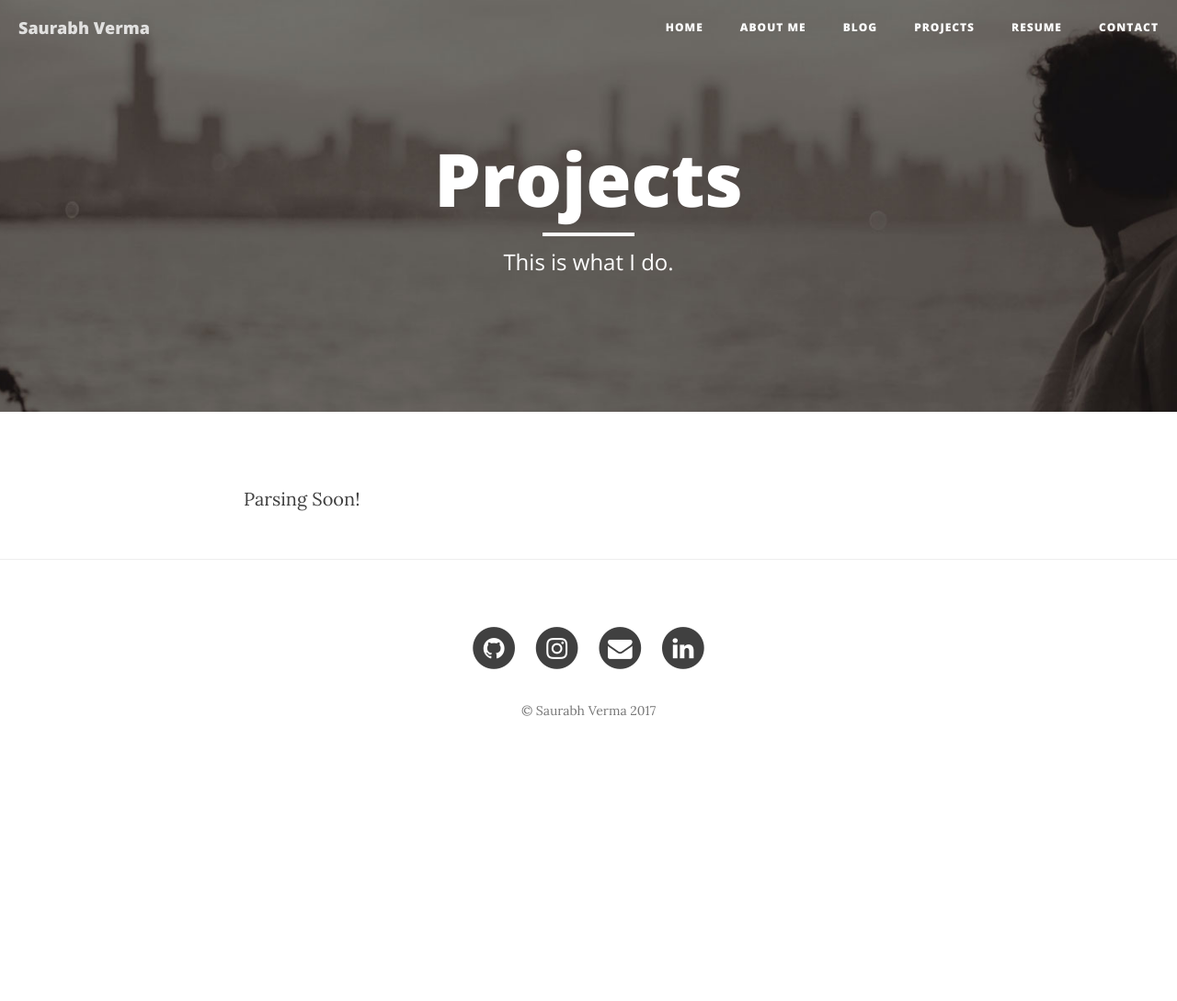
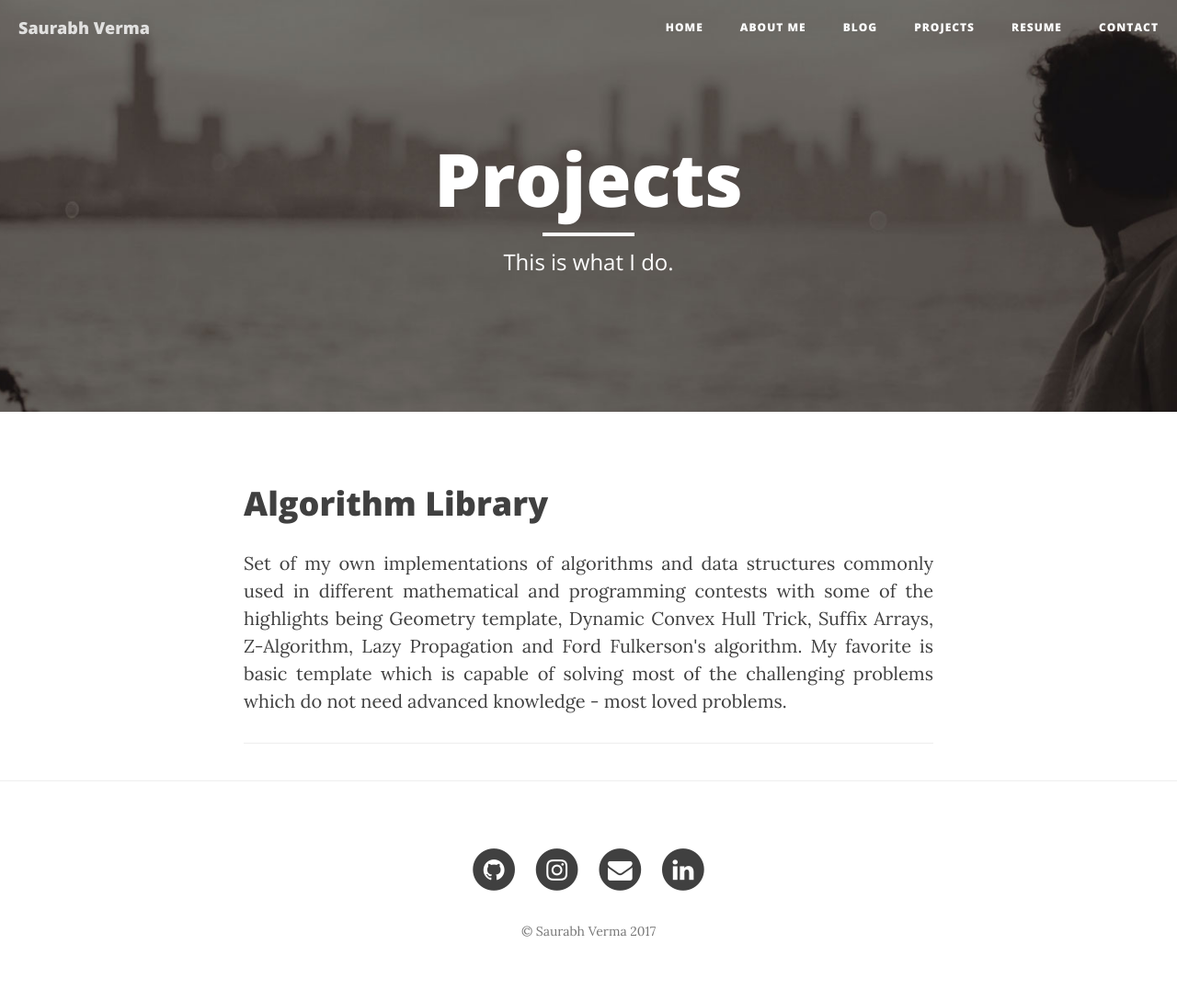
Before and after one commit to saurrv/saurrv.github.io, a Jekyll site: the page built from projects.html, in a window 1280 px wide. Shown: the whole page at 92% size. Built offline with Jekyll 4.4.1, drawn with Linux system fonts in a browser that asks for light colours; nearby versions of some CDN libraries; before the commit the page ends 900 px from its top, so only the background shows below that.

Commit message:
add first project

```diff
--- a/_data/projects.yml
+++ b/_data/projects.yml
@@ -1,56 +1,4 @@
-# careers section data
-- name:
-    detail: Nextcode
-    i18n: nextcode
-  desc:
-    detail: Now I am in Nextcode and develop website with Python code for genetic analysis.
-    i18n: nextcode_des
-  date:
-    detail: Apr. 2016
-    i18n: nextcode_date
-  job:
-    detail: Python Developer
-    i18n: nextcode_job
-  icon: fa-plus-square
-
-- name:
-    detail: Netease Game
-    i18n: netease
-  desc:
-    detail: In Netease game, I learned game service system and use Python code for ops.
-    i18n: netease_des
-  date:
-    detail: Jun. 2015
-    i18n: nextcode_date
-  job:
-    detail: Dev Ops
-    i18n: netease_job
-  icon: fa-gamepad
-
-- name:
-    detail: Ucloud
-    i18n: ucloud
-  desc:
-    detail: In ucloud, I started to deal with servers and Linux system and use shell scripts to manage massive server.
-    i18n: ucloud_des
-  date:
-    detail: Sep. 2013
-    i18n: ucloud_date
-  job:
-    detail: Dev Ops
-    i18n: ucloud_job
-  icon: fa-cloud
-
-- name:
-    detail: Graduation
-    i18n: college
-  desc:
-    detail: At July 2013,I graduated from college and started my IT technology tour.
-    i18n: college_des
-  date:
-    detail: Jul. 2013
-    i18n: college_date
-  job:
-    detail: Student
-    i18n: college_job
-  icon: fa-book
+- name: "Algorithm Library"
+  github-url: "https://github.com/saurv4u/Algorithm-Library"
+  image:
+  description: "Set of my own implementations of algorithms and data structures commonly used in different mathematical and programming contests with some of the highlights being Geometry template, Dynamic Convex Hull Trick, Suffix Arrays, Z-Algorithm, Lazy Propagation and Ford Fulkerson's algorithm. My favorite is basic template which is capable of solving most of the challenging problems which do not need advanced knowledge - most loved problems."
--- a/_includes/nav.html
+++ b/_includes/nav.html
@@ -37,7 +37,7 @@
                     <a href="{{ site.baseurl }}/publications">Publications</a>
                 </li>-->
                 <li>
-                    <a href="{{ site.baseurl }}/projects" target="_blank">Projects</a>
+                    <a href="{{ site.baseurl }}/projects" target="_self">Projects</a>
                 </li>
                 <li>
                     <a href="{{ site.baseurl }}/Resume/Resume.pdf" target="_blank">Resume</a>
--- a/_posts/2017-01-01-fitness.markdown
+++ b/_posts/2017-01-01-fitness.markdown
@@ -25,4 +25,4 @@ header-img: "img/post-bg-2017-01-01-fitness.jpg"
 <iframe width="560" height="315" src="https://www.youtube.com/embed/52674f82I3w" frameborder="0" allowfullscreen></iframe>
 <!--<span class="caption text-muted">My story - Guru Mann Fitness</span>-->
 
-<p>The goals of writing this article were to motivate a start, share my experience and appreciate my inspiration, Guru Mann. I want you to help me make this article a success by just hitting the gym without anymore thinking. I will end with my all-time favorite, "Do not think, Just do it!"</p>
+<p>The goals of writing this article were to motivate a start, share my experience and appreciate my inspiration, Guru Mann. I want you to help me make this article a success by just hitting the gym without anymore thinking. I will conclude with my all-time favorite, "Do not think, Just do it!"</p>
--- a/projects.html
+++ b/projects.html
@@ -5,10 +5,19 @@ description: "This is what I do."
 header-img: "img/about-bg.jpg"
 ---
 
-<p>Parsing Soon!</p>
-<!--
-<p>Lorem ipsum dolor sit amet, consectetur adipisicing elit. Saepe nostrum ullam eveniet pariatur voluptates odit, fuga atque ea nobis sit soluta odio, adipisci quas excepturi maxime quae totam ducimus consectetur?</p>
+{% for project in site.data.projects %}
+<div class="post-preview">
+    <a href="{{ project.github-url }}"> <h2 class="post-title"> {{ project.name }} </h2></a>
 
-<p>Lorem ipsum dolor sit amet, consectetur adipisicing elit. Eius praesentium recusandae illo eaque architecto error, repellendus iusto reprehenderit, doloribus, minus sunt. Numquam at quae voluptatum in officia voluptas voluptatibus, minus!</p>
+    <!--{% if project.github-url %}
+    <p class="post-meta">{{ project.github-url }}</p>
+    {% endif %}-->
 
-<p>Lorem ipsum dolor sit amet, consectetur adipisicing elit. Nostrum molestiae debitis nobis, quod sapiente qui voluptatum, placeat magni repudiandae accusantium fugit quas labore non rerum possimus, corrupti enim modi! Et.</p>-->
+    <p> {{ project.description }} </p>
+
+    {% if project.image %}
+    <img src=" {{ project.image | prepend: site.baseurl }}">
+    {% endif %}
+</div>
+<hr>
+{% endfor %}
```
